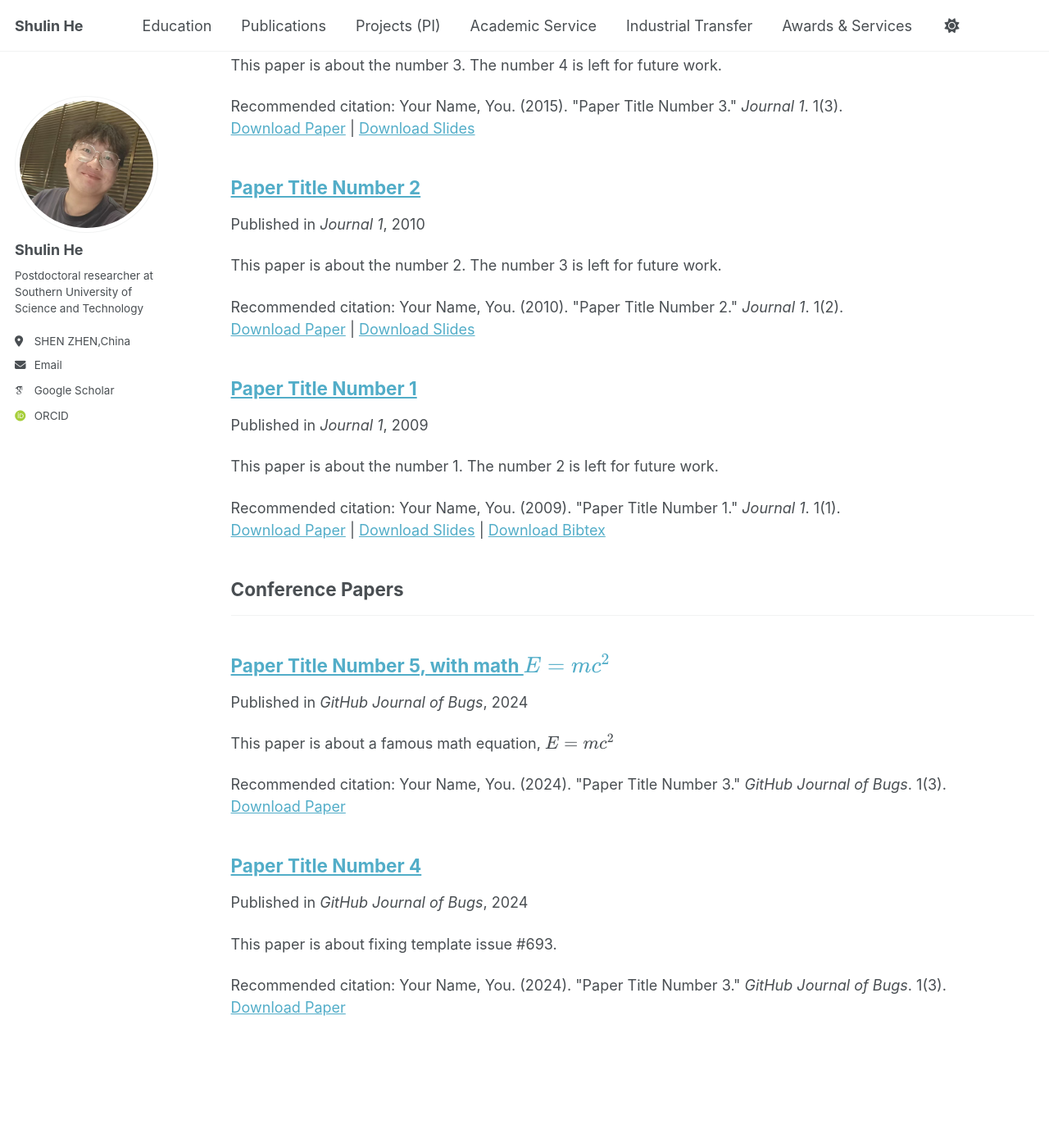
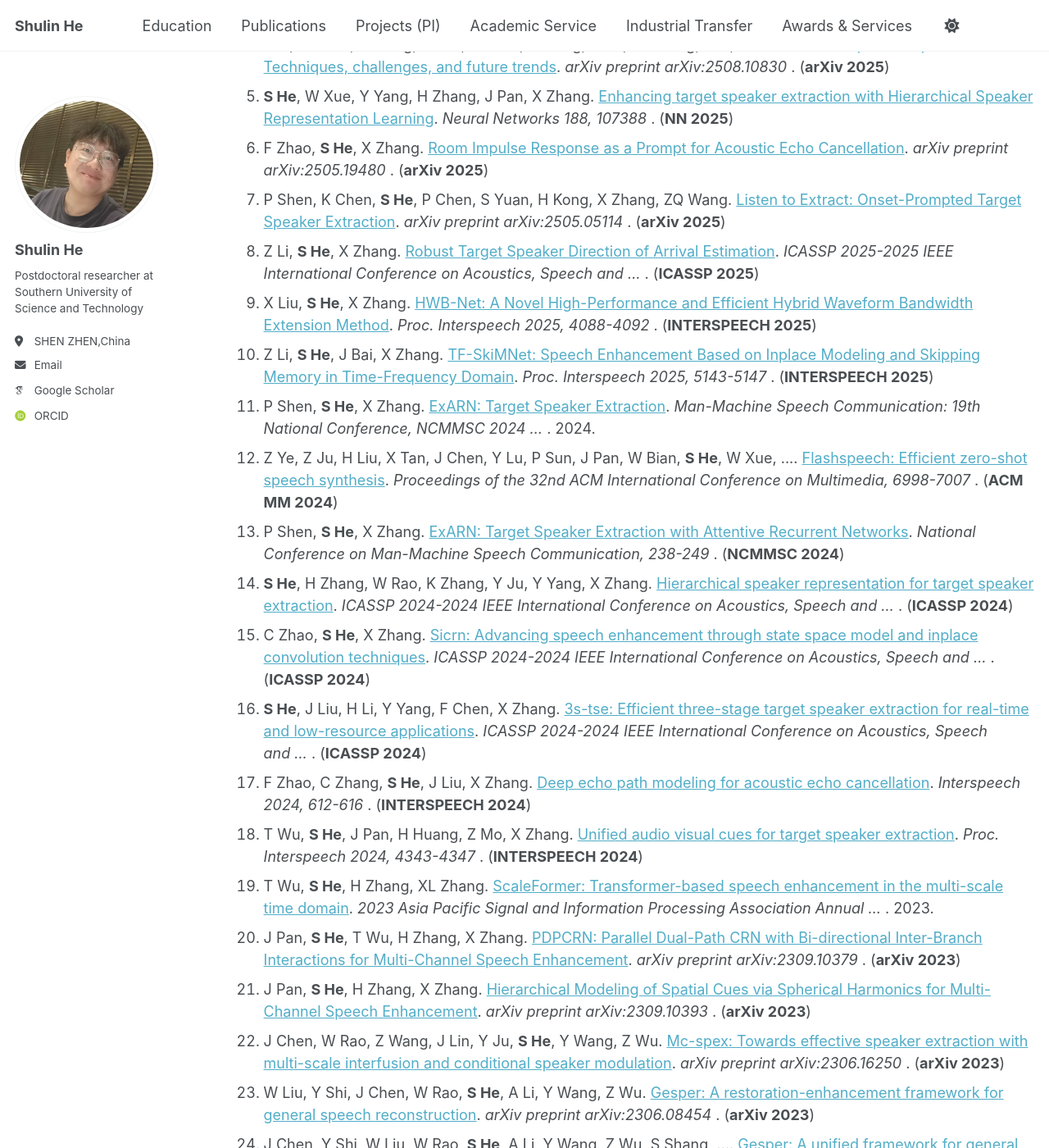
Before and after one commit to heshulin/heshulin.github.io, a Jekyll site: the page built from _pages/publications.html, in a window 1280 px wide and 1400 px high, scrolled down 334 px. Shown: the whole window at 82% size. Built offline with Jekyll 4.4.1, drawn with Linux system fonts in a browser that asks for light colours; some web fonts are replaced; a script that is not in the unit is left out; some of the changed text lies outside the part shown.

Commit message:
修改自动更新google scholar

```diff
--- /dev/null
+++ b/_data/publications_render.yml
@@ -0,0 +1,32 @@
+author_highlight:
+  - "S He"
+  - "S. He"
+  - "Shulin He"
+
+venue_abbreviations:
+  - match: "APSIPA Transactions on Signal and Information Processing"
+    label: "APSIPA Trans"
+  - match: "Asia-Pacific Signal and Information Processing Association Annual Summit and Conference"
+    label: "APSIPA ASC"
+  - match: "APSIPA ASC"
+    label: "APSIPA ASC"
+  - match: "APSIPA"
+    label: "APSIPA ASC"
+  - match: "IEEE International Conference on Acoustics, Speech and Signal Processing"
+    label: "ICASSP"
+  - match: "ICASSP"
+    label: "ICASSP"
+  - match: "Interspeech"
+    label: "INTERSPEECH"
+  - match: "INTERSPEECH"
+    label: "INTERSPEECH"
+  - match: "ACM International Conference on Multimedia"
+    label: "ACM MM"
+  - match: "National Conference on Man-Machine Speech Communication"
+    label: "NCMMSC"
+  - match: "International Symposium on Chinese Spoken Language Processing"
+    label: "ISCSLP"
+  - match: "Neural Networks"
+    label: "NN"
+  - match: "arXiv"
+    label: "arXiv"
--- /dev/null
+++ b/_data/scholar_publications.json
@@ -0,0 +1,251 @@
+{
+  "source": "https://scholar.google.com/citations?user=IweWDgYAAAAJ&hl=en",
+  "last_updated": "2026-01-20",
+  "publications": [
+    {
+      "title": "MC-LExt: Multi-Channel Target Speaker Extraction with Onset-Prompted Speaker Conditioning Mechanism",
+      "authors": "T Ling, S He, P Shen, ZQ Wang",
+      "venue": "arXiv preprint arXiv:2510.15437 , 2025",
+      "year": 2025,
+      "scholar_url": "https://scholar.google.com/citations?view_op=view_citation&hl=en&user=IweWDgYAAAAJ&pagesize=100&sortby=pubdate&citation_for_view=IweWDgYAAAAJ:qxL8FJ1GzNcC"
+    },
+    {
+      "title": "VM-UNSSOR: Unsupervised Neural Speech Separation Enhanced by Higher-SNR Virtual Microphone Arrays",
+      "authors": "S He, ZQ Wang",
+      "venue": "arXiv preprint arXiv:2510.08914 , 2025",
+      "year": 2025,
+      "scholar_url": "https://scholar.google.com/citations?view_op=view_citation&hl=en&user=IweWDgYAAAAJ&pagesize=100&sortby=pubdate&citation_for_view=IweWDgYAAAAJ:M3ejUd6NZC8C"
+    },
+    {
+      "title": "Neural Forward Filtering for Speaker-Image Separation",
+      "authors": "J Sun, S He, R Pang, ZQ Wang",
+      "venue": "arXiv preprint arXiv:2510.05757 , 2025",
+      "year": 2025,
+      "scholar_url": "https://scholar.google.com/citations?view_op=view_citation&hl=en&user=IweWDgYAAAAJ&pagesize=100&sortby=pubdate&citation_for_view=IweWDgYAAAAJ:4TOpqqG69KYC"
+    },
+    {
+      "title": "Advances in speech separation: Techniques, challenges, and future trends",
+      "authors": "K Li, G Chen, W Sang, Y Luo, Z Chen, S Wang, S He, ZQ Wang, A Li, ...",
+      "venue": "arXiv preprint arXiv:2508.10830 , 2025",
+      "year": 2025,
+      "scholar_url": "https://scholar.google.com/citations?view_op=view_citation&hl=en&user=IweWDgYAAAAJ&pagesize=100&sortby=pubdate&citation_for_view=IweWDgYAAAAJ:YOwf2qJgpHMC"
+    },
+    {
+      "title": "Enhancing target speaker extraction with Hierarchical Speaker Representation Learning",
+      "authors": "S He, W Xue, Y Yang, H Zhang, J Pan, X Zhang",
+      "venue": "Neural Networks 188, 107388 , 2025",
+      "year": 2025,
+      "scholar_url": "https://scholar.google.com/citations?view_op=view_citation&hl=en&user=IweWDgYAAAAJ&pagesize=100&sortby=pubdate&citation_for_view=IweWDgYAAAAJ:kNdYIx-mwKoC"
+    },
+    {
+      "title": "Room Impulse Response as a Prompt for Acoustic Echo Cancellation",
+      "authors": "F Zhao, S He, X Zhang",
+      "venue": "arXiv preprint arXiv:2505.19480 , 2025",
+      "year": 2025,
+      "scholar_url": "https://scholar.google.com/citations?view_op=view_citation&hl=en&user=IweWDgYAAAAJ&pagesize=100&sortby=pubdate&citation_for_view=IweWDgYAAAAJ:Zph67rFs4hoC"
+    },
+    {
+      "title": "Listen to Extract: Onset-Prompted Target Speaker Extraction",
+      "authors": "P Shen, K Chen, S He, P Chen, S Yuan, H Kong, X Zhang, ZQ Wang",
+      "venue": "arXiv preprint arXiv:2505.05114 , 2025",
+      "year": 2025,
+      "scholar_url": "https://scholar.google.com/citations?view_op=view_citation&hl=en&user=IweWDgYAAAAJ&pagesize=100&sortby=pubdate&citation_for_view=IweWDgYAAAAJ:KlAtU1dfN6UC"
+    },
+    {
+      "title": "Robust Target Speaker Direction of Arrival Estimation",
+      "authors": "Z Li, S He, X Zhang",
+      "venue": "ICASSP 2025-2025 IEEE International Conference on Acoustics, Speech and\u00a0\u2026 , 2025",
+      "year": 2025,
+      "scholar_url": "https://scholar.google.com/citations?view_op=view_citation&hl=en&user=IweWDgYAAAAJ&pagesize=100&sortby=pubdate&citation_for_view=IweWDgYAAAAJ:MXK_kJrjxJIC"
+    },
+    {
+      "title": "HWB-Net: A Novel High-Performance and Efficient Hybrid Waveform Bandwidth Extension Method",
+      "authors": "X Liu, S He, X Zhang",
+      "venue": "Proc. Interspeech 2025, 4088-4092 , 2025",
+      "year": 2025,
+      "scholar_url": "https://scholar.google.com/citations?view_op=view_citation&hl=en&user=IweWDgYAAAAJ&pagesize=100&sortby=pubdate&citation_for_view=IweWDgYAAAAJ:_kc_bZDykSQC"
+    },
+    {
+      "title": "TF-SkiMNet: Speech Enhancement Based on Inplace Modeling and Skipping Memory in Time-Frequency Domain",
+      "authors": "Z Li, S He, J Bai, X Zhang",
+      "venue": "Proc. Interspeech 2025, 5143-5147 , 2025",
+      "year": 2025,
+      "scholar_url": "https://scholar.google.com/citations?view_op=view_citation&hl=en&user=IweWDgYAAAAJ&pagesize=100&sortby=pubdate&citation_for_view=IweWDgYAAAAJ:ULOm3_A8WrAC"
+    },
+    {
+      "title": "ExARN: Target Speaker Extraction",
+      "authors": "P Shen, S He, X Zhang",
+      "venue": "Man-Machine Speech Communication: 19th National Conference, NCMMSC 2024\u00a0\u2026 , 2024",
+      "year": 2024,
+      "scholar_url": "https://scholar.google.com/citations?view_op=view_citation&hl=en&user=IweWDgYAAAAJ&pagesize=100&sortby=pubdate&citation_for_view=IweWDgYAAAAJ:8k81kl-MbHgC"
+    },
+    {
+      "title": "Flashspeech: Efficient zero-shot speech synthesis",
+      "authors": "Z Ye, Z Ju, H Liu, X Tan, J Chen, Y Lu, P Sun, J Pan, W Bian, S He, W Xue, ...",
+      "venue": "Proceedings of the 32nd ACM International Conference on Multimedia, 6998-7007 , 2024",
+      "year": 2024,
+      "scholar_url": "https://scholar.google.com/citations?view_op=view_citation&hl=en&user=IweWDgYAAAAJ&pagesize=100&sortby=pubdate&citation_for_view=IweWDgYAAAAJ:hqOjcs7Dif8C"
+    },
+    {
+      "title": "ExARN: Target Speaker Extraction with Attentive Recurrent Networks",
+      "authors": "P Shen, S He, X Zhang",
+      "venue": "National Conference on Man-Machine Speech Communication, 238-249 , 2024",
+      "year": 2024,
+      "scholar_url": "https://scholar.google.com/citations?view_op=view_citation&hl=en&user=IweWDgYAAAAJ&pagesize=100&sortby=pubdate&citation_for_view=IweWDgYAAAAJ:3fE2CSJIrl8C"
+    },
+    {
+      "title": "Hierarchical speaker representation for target speaker extraction",
+      "authors": "S He, H Zhang, W Rao, K Zhang, Y Ju, Y Yang, X Zhang",
+      "venue": "ICASSP 2024-2024 IEEE International Conference on Acoustics, Speech and\u00a0\u2026 , 2024",
+      "year": 2024,
+      "scholar_url": "https://scholar.google.com/citations?view_op=view_citation&hl=en&user=IweWDgYAAAAJ&pagesize=100&sortby=pubdate&citation_for_view=IweWDgYAAAAJ:UebtZRa9Y70C"
+    },
+    {
+      "title": "Sicrn: Advancing speech enhancement through state space model and inplace convolution techniques",
+      "authors": "C Zhao, S He, X Zhang",
+      "venue": "ICASSP 2024-2024 IEEE International Conference on Acoustics, Speech and\u00a0\u2026 , 2024",
+      "year": 2024,
+      "scholar_url": "https://scholar.google.com/citations?view_op=view_citation&hl=en&user=IweWDgYAAAAJ&pagesize=100&sortby=pubdate&citation_for_view=IweWDgYAAAAJ:Se3iqnhoufwC"
+    },
+    {
+      "title": "3s-tse: Efficient three-stage target speaker extraction for real-time and low-resource applications",
+      "authors": "S He, J Liu, H Li, Y Yang, F Chen, X Zhang",
+      "venue": "ICASSP 2024-2024 IEEE International Conference on Acoustics, Speech and\u00a0\u2026 , 2024",
+      "year": 2024,
+      "scholar_url": "https://scholar.google.com/citations?view_op=view_citation&hl=en&user=IweWDgYAAAAJ&pagesize=100&sortby=pubdate&citation_for_view=IweWDgYAAAAJ:roLk4NBRz8UC"
+    },
+    {
+      "title": "Deep echo path modeling for acoustic echo cancellation",
+      "authors": "F Zhao, C Zhang, S He, J Liu, X Zhang",
+      "venue": "Interspeech 2024, 612-616 , 2024",
+      "year": 2024,
+      "scholar_url": "https://scholar.google.com/citations?view_op=view_citation&hl=en&user=IweWDgYAAAAJ&pagesize=100&sortby=pubdate&citation_for_view=IweWDgYAAAAJ:5nxA0vEk-isC"
+    },
+    {
+      "title": "Unified audio visual cues for target speaker extraction",
+      "authors": "T Wu, S He, J Pan, H Huang, Z Mo, X Zhang",
+      "venue": "Proc. Interspeech 2024, 4343-4347 , 2024",
+      "year": 2024,
+      "scholar_url": "https://scholar.google.com/citations?view_op=view_citation&hl=en&user=IweWDgYAAAAJ&pagesize=100&sortby=pubdate&citation_for_view=IweWDgYAAAAJ:0EnyYjriUFMC"
+    },
+    {
+      "title": "ScaleFormer: Transformer-based speech enhancement in the multi-scale time domain",
+      "authors": "T Wu, S He, H Zhang, XL Zhang",
+      "venue": "2023 Asia Pacific Signal and Information Processing Association Annual\u00a0\u2026 , 2023",
+      "year": 2023,
+      "scholar_url": "https://scholar.google.com/citations?view_op=view_citation&hl=en&user=IweWDgYAAAAJ&pagesize=100&sortby=pubdate&citation_for_view=IweWDgYAAAAJ:LkGwnXOMwfcC"
+    },
+    {
+      "title": "PDPCRN: Parallel Dual-Path CRN with Bi-directional Inter-Branch Interactions for Multi-Channel Speech Enhancement",
+      "authors": "J Pan, S He, T Wu, H Zhang, X Zhang",
+      "venue": "arXiv preprint arXiv:2309.10379 , 2023",
+      "year": 2023,
+      "scholar_url": "https://scholar.google.com/citations?view_op=view_citation&hl=en&user=IweWDgYAAAAJ&pagesize=100&sortby=pubdate&citation_for_view=IweWDgYAAAAJ:_FxGoFyzp5QC"
+    },
+    {
+      "title": "Hierarchical Modeling of Spatial Cues via Spherical Harmonics for Multi-Channel Speech Enhancement",
+      "authors": "J Pan, S He, H Zhang, X Zhang",
+      "venue": "arXiv preprint arXiv:2309.10393 , 2023",
+      "year": 2023,
+      "scholar_url": "https://scholar.google.com/citations?view_op=view_citation&hl=en&user=IweWDgYAAAAJ&pagesize=100&sortby=pubdate&citation_for_view=IweWDgYAAAAJ:ufrVoPGSRksC"
+    },
+    {
+      "title": "Mc-spex: Towards effective speaker extraction with multi-scale interfusion and conditional speaker modulation",
+      "authors": "J Chen, W Rao, Z Wang, J Lin, Y Ju, S He, Y Wang, Z Wu",
+      "venue": "arXiv preprint arXiv:2306.16250 , 2023",
+      "year": 2023,
+      "scholar_url": "https://scholar.google.com/citations?view_op=view_citation&hl=en&user=IweWDgYAAAAJ&pagesize=100&sortby=pubdate&citation_for_view=IweWDgYAAAAJ:WF5omc3nYNoC"
+    },
+    {
+      "title": "Gesper: A restoration-enhancement framework for general speech reconstruction",
+      "authors": "W Liu, Y Shi, J Chen, W Rao, S He, A Li, Y Wang, Z Wu",
+      "venue": "arXiv preprint arXiv:2306.08454 , 2023",
+      "year": 2023,
+      "scholar_url": "https://scholar.google.com/citations?view_op=view_citation&hl=en&user=IweWDgYAAAAJ&pagesize=100&sortby=pubdate&citation_for_view=IweWDgYAAAAJ:eQOLeE2rZwMC"
+    },
+    {
+      "title": "Gesper: A unified framework for general speech restoration",
+      "authors": "J Chen, Y Shi, W Liu, W Rao, S He, A Li, Y Wang, Z Wu, S Shang, ...",
+      "venue": "ICASSP 2023-2023 IEEE International Conference on Acoustics, Speech and\u00a0\u2026 , 2023",
+      "year": 2023,
+      "scholar_url": "https://scholar.google.com/citations?view_op=view_citation&hl=en&user=IweWDgYAAAAJ&pagesize=100&sortby=pubdate&citation_for_view=IweWDgYAAAAJ:W7OEmFMy1HYC"
+    },
+    {
+      "title": "Tea-pse 3.0: Tencent-ethereal-audio-lab personalized speech enhancement system for icassp 2023 dns-challenge",
+      "authors": "Y Ju, J Chen, S Zhang, S He, W Rao, W Zhu, Y Wang, T Yu, S Shang",
+      "venue": "ICASSP 2023-2023 IEEE International Conference on Acoustics, Speech and\u00a0\u2026 , 2023",
+      "year": 2023,
+      "scholar_url": "https://scholar.google.com/citations?view_op=view_citation&hl=en&user=IweWDgYAAAAJ&pagesize=100&sortby=pubdate&citation_for_view=IweWDgYAAAAJ:Y0pCki6q_DkC"
+    },
+    {
+      "title": "Speech enhancement with intelligent neural homomorphic synthesis",
+      "authors": "S He, W Rao, J Liu, J Chen, Y Ju, X Zhang, Y Wang, S Shang",
+      "venue": "ICASSP 2023-2023 IEEE International Conference on Acoustics, Speech and\u00a0\u2026 , 2023",
+      "year": 2023,
+      "scholar_url": "https://scholar.google.com/citations?view_op=view_citation&hl=en&user=IweWDgYAAAAJ&pagesize=100&sortby=pubdate&citation_for_view=IweWDgYAAAAJ:qjMakFHDy7sC"
+    },
+    {
+      "title": "A Dual-branch Convolutional Network Architecture Processing on both Frequency and Time Domain for Single-channel Speech Enhancement",
+      "authors": "K Zhang, S He, H Li, X Zhang",
+      "venue": "APSIPA Transactions on Signal and Information Processing 12 (3) , 2023",
+      "year": 2023,
+      "scholar_url": "https://scholar.google.com/citations?view_op=view_citation&hl=en&user=IweWDgYAAAAJ&pagesize=100&sortby=pubdate&citation_for_view=IweWDgYAAAAJ:YsMSGLbcyi4C"
+    },
+    {
+      "title": "RAT: RNN-Attention Transformer for Speech Enhancement",
+      "authors": "T Zhang, S He, H Li, X Zhang",
+      "venue": "2022 13th International Symposium on Chinese Spoken Language Processing\u00a0\u2026 , 2022",
+      "year": 2022,
+      "scholar_url": "https://scholar.google.com/citations?view_op=view_citation&hl=en&user=IweWDgYAAAAJ&pagesize=100&sortby=pubdate&citation_for_view=IweWDgYAAAAJ:Tyk-4Ss8FVUC"
+    },
+    {
+      "title": "Speakerfilter-pro: an improved target speaker extractor combines the time domain and frequency domain",
+      "authors": "S He, H Li, X Zhang",
+      "venue": "2022 13th International Symposium on Chinese Spoken Language Processing\u00a0\u2026 , 2022",
+      "year": 2022,
+      "scholar_url": "https://scholar.google.com/citations?view_op=view_citation&hl=en&user=IweWDgYAAAAJ&pagesize=100&sortby=pubdate&citation_for_view=IweWDgYAAAAJ:UeHWp8X0CEIC"
+    },
+    {
+      "title": "ExARN: self-attending RNN for target speaker extraction",
+      "authors": "P Shen, S He, X Zhang",
+      "venue": "arXiv preprint arXiv:2212.01106 , 2022",
+      "year": 2022,
+      "scholar_url": "https://scholar.google.com/citations?view_op=view_citation&hl=en&user=IweWDgYAAAAJ&pagesize=100&sortby=pubdate&citation_for_view=IweWDgYAAAAJ:zYLM7Y9cAGgC"
+    },
+    {
+      "title": "Local-global speaker representation for target speaker extraction",
+      "authors": "S He, W Rao, K Zhang, Y Ju, Y Yang, X Zhang, Y Wang, S Shang",
+      "venue": "arXiv preprint arXiv:2210.15849 , 2022",
+      "year": 2022,
+      "scholar_url": "https://scholar.google.com/citations?view_op=view_citation&hl=en&user=IweWDgYAAAAJ&pagesize=100&sortby=pubdate&citation_for_view=IweWDgYAAAAJ:IjCSPb-OGe4C"
+    },
+    {
+      "title": "A robust deep audio splicing detection method via singularity detection feature",
+      "authors": "K Zhang, S Liang, S Nie, S He, J Pan, X Zhang, H Ma, J Yi",
+      "venue": "ICASSP 2022-2022 IEEE International Conference on Acoustics, Speech and\u00a0\u2026 , 2022",
+      "year": 2022,
+      "scholar_url": "https://scholar.google.com/citations?view_op=view_citation&hl=en&user=IweWDgYAAAAJ&pagesize=100&sortby=pubdate&citation_for_view=IweWDgYAAAAJ:9yKSN-GCB0IC"
+    },
+    {
+      "title": "Speaker recognition-assisted robust audio deepfake detection.",
+      "authors": "J Pan, S Nie, H Zhang, S He, K Zhang, S Liang, X Zhang, J Tao",
+      "venue": "Interspeech, 4202-4206 , 2022",
+      "year": 2022,
+      "scholar_url": "https://scholar.google.com/citations?view_op=view_citation&hl=en&user=IweWDgYAAAAJ&pagesize=100&sortby=pubdate&citation_for_view=IweWDgYAAAAJ:d1gkVwhDpl0C"
+    },
+    {
+      "title": "DBNet: A dual-branch network architecture processing on spectrum and waveform for single-channel speech enhancement",
+      "authors": "K Zhang, S He, H Li, X Zhang",
+      "venue": "arXiv preprint arXiv:2105.02436 , 2021",
+      "year": 2021,
+      "scholar_url": "https://scholar.google.com/citations?view_op=view_citation&hl=en&user=IweWDgYAAAAJ&pagesize=100&sortby=pubdate&citation_for_view=IweWDgYAAAAJ:u-x6o8ySG0sC"
+    },
+    {
+      "title": "Speakerfilter: Deep learning-based target speaker extraction using anchor speech",
+      "authors": "S He, H Li, X Zhang",
+      "venue": "ICASSP 2020-2020 IEEE International Conference on Acoustics, Speech and\u00a0\u2026 , 2020",
+      "year": 2020,
+      "scholar_url": "https://scholar.google.com/citations?view_op=view_citation&hl=en&user=IweWDgYAAAAJ&pagesize=100&sortby=pubdate&citation_for_view=IweWDgYAAAAJ:2osOgNQ5qMEC"
+    }
+  ]
+}
--- /dev/null
+++ b/_includes/scholar-publications-list.html
@@ -0,0 +1,65 @@
+{% assign pubs_data = site.data.scholar_publications %}
+{% assign render = site.data.publications_render %}
+{% if pubs_data and pubs_data.publications and pubs_data.publications.size > 0 %}
+<ol class="pub-list">
+{% for pub in pubs_data.publications %}
+  {% assign authors = pub.authors | escape %}
+  {% if render and render.author_highlight %}
+    {% for token in render.author_highlight %}
+      {% capture replacement %}<strong>{{ token | escape }}</strong>{% endcapture %}
+      {% assign authors = authors | replace: token, replacement %}
+    {% endfor %}
+  {% endif %}
+
+  {% assign year_str = "" %}
+  {% if pub.year and pub.year > 0 %}
+    {% assign year_str = pub.year | append: "" %}
+  {% endif %}
+
+  {% assign venue_raw = pub.venue %}
+  {% if venue_raw and year_str != "" %}
+    {% assign year_suffix = ", " | append: year_str %}
+    {% assign year_suffix_sp = " , " | append: year_str %}
+    {% assign venue_raw = venue_raw | replace: year_suffix, "" | replace: year_suffix_sp, "" %}
+  {% endif %}
+  {% assign venue = venue_raw | escape %}
+
+  {% assign abbr = "" %}
+  {% if render and render.venue_abbreviations %}
+    {% for item in render.venue_abbreviations %}
+      {% if abbr == "" and venue_raw and venue_raw contains item.match %}
+        {% assign abbr = item.label %}
+      {% endif %}
+    {% endfor %}
+  {% endif %}
+
+  {% assign abbr_label = "" %}
+  {% if abbr != "" %}
+    {% assign abbr_label = abbr %}
+    {% if year_str != "" %}
+      {% assign abbr_label = abbr_label | append: " " | append: year_str %}
+    {% endif %}
+  {% endif %}
+
+  <li>
+    {% if authors != "" %}{{ authors }}.{% endif %}
+    {% if pub.title %}
+      {% if pub.scholar_url %}
+        <a href="{{ pub.scholar_url | escape }}" target="_blank" rel="noopener">{{ pub.title | escape }}</a>.
+      {% else %}
+        {{ pub.title | escape }}.
+      {% endif %}
+    {% endif %}
+    {% if venue != "" %} <em>{{ venue }}</em>.{% endif %}
+    {% if abbr_label != "" %}
+      (<strong>{{ abbr_label | escape }}</strong>)
+    {% elsif year_str != "" %}
+      {{ year_str }}.
+    {% endif %}
+  </li>
+{% endfor %}
+</ol>
+{% if pubs_data.last_updated %}
+<small>Last updated: {{ pubs_data.last_updated }}</small>
+{% endif %}
+{% endif %}
--- a/_pages/publications.html
+++ b/_pages/publications.html
@@ -11,23 +11,9 @@ author_profile: true
 
 {% include base_path %}
 
-<!-- New style rendering if publication categories are defined -->
-{% if site.publication_category %}
-  {% for category in site.publication_category  %}
-    {% assign title_shown = false %}
-    {% for post in site.publications reversed %}
-      {% if post.category != category[0] %}
-        {% continue %}
-      {% endif %}
-      {% unless title_shown %}
-        <h2>{{ category[1].title }}</h2><hr />
-        {% assign title_shown = true %}
-      {% endunless %}
-      {% include archive-single.html %}
-    {% endfor %}
-  {% endfor %}
+{% assign pubs_data = site.data.scholar_publications %}
+{% if pubs_data and pubs_data.publications and pubs_data.publications.size > 0 %}
+  {% include scholar-publications-list.html %}
 {% else %}
-  {% for post in site.publications reversed %}
-    {% include archive-single.html %}
-  {% endfor %}
+  <p>Publications are syncing from Google Scholar. Please check back soon.</p>
 {% endif %}
```
Also changed, not shown: _pages/about.md (+5 -0 lines), scripts/update_scholar_publications.py (added, +198 -0 lines), .github/workflows/update_scholar_publications.yml (added), 1 other file.
